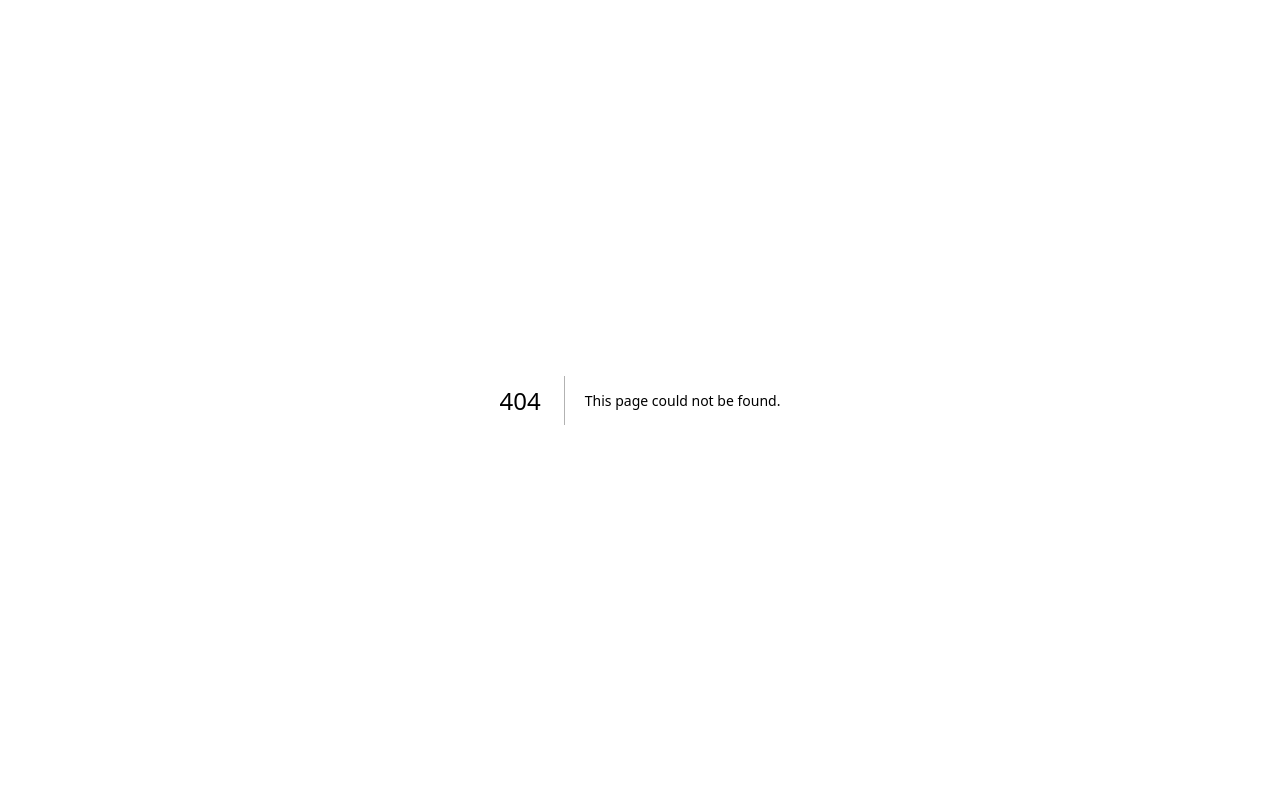
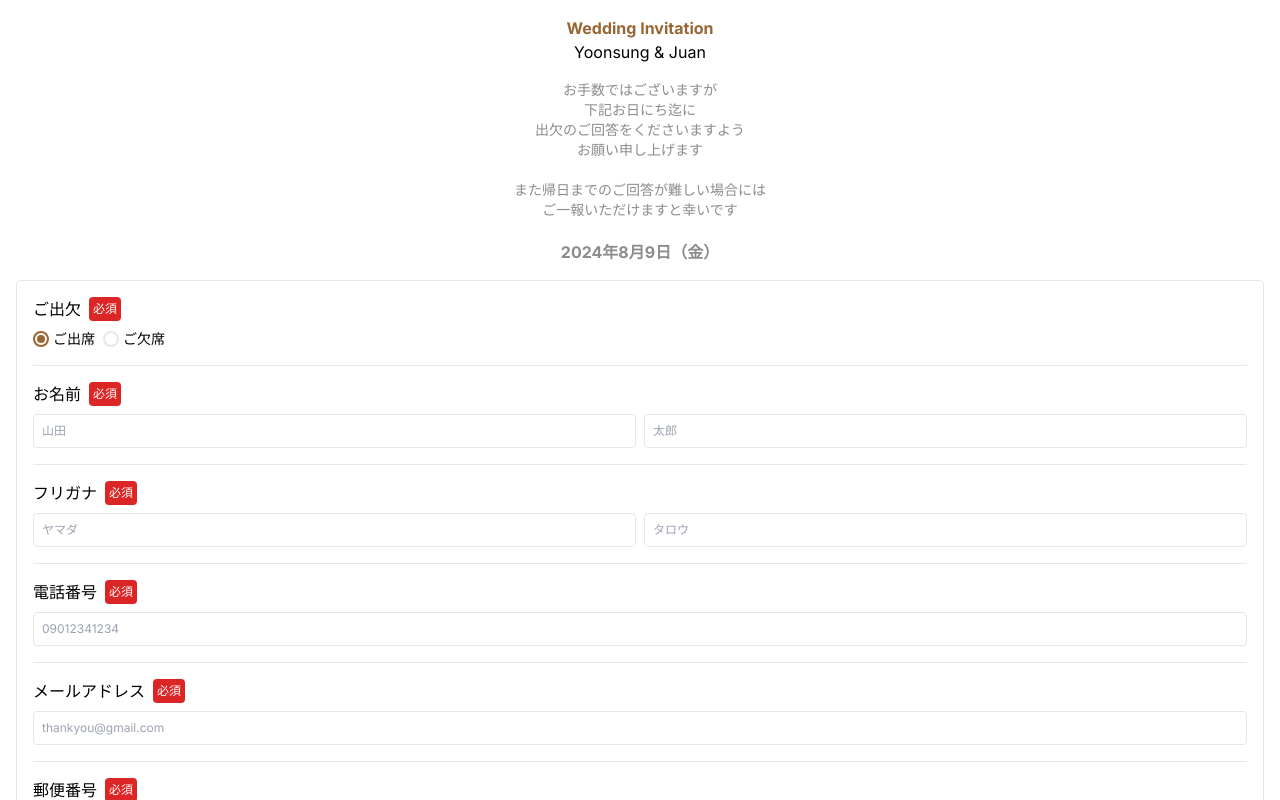
Before and after one commit to JangYoonsung/wedding_card, a Next.js app: page /reply-form in a window 1280 px wide. Before the commit this address had no page. Shown: the top 800 px of the page. Built offline with nearby package versions, Linux system fonts and the light colour scheme.

Commit message:
feat: reply-form page

```diff
--- a/src/app/page.tsx
+++ b/src/app/page.tsx
@@ -1,11 +1,9 @@
 import LinkButton from '@/components/LinkButton';
-import CardForm from '@/container/CardForm';
 
 const Home = () => {
   return (
     <main className="flex min-h-screen flex-col items-center justify-between">
-      <CardForm />
-      <LinkButton href="/hoge">go</LinkButton>
+      <LinkButton href="/reply-form">go</LinkButton>
     </main>
   );
 };
--- /dev/null
+++ b/src/app/reply-form/page.tsx
@@ -0,0 +1,25 @@
+import CardForm from '@/container/CardForm';
+
+const Home = () => {
+  const description = `お手数ではございますが
+下記お日にち迄に
+出欠のご回答をくださいますよう
+お願い申し上げます
+
+また帰日までのご回答が難しい場合には
+ご一報いただけますと幸いです
+  `;
+  return (
+    <div className="m-4">
+      <h1 className="text-center text-primary font-bold">Wedding Invitation</h1>
+      <h2 className="text-center">Yoonsung & Juan</h2>
+
+      <div className="text-sm pt-4 text-center text-gray whitespace-pre">{description}</div>
+
+      <p className="font-bold text-gray text-center">2024年8月9日（金）</p>
+      <CardForm />
+    </div>
+  );
+};
+
+export default Home;
```
